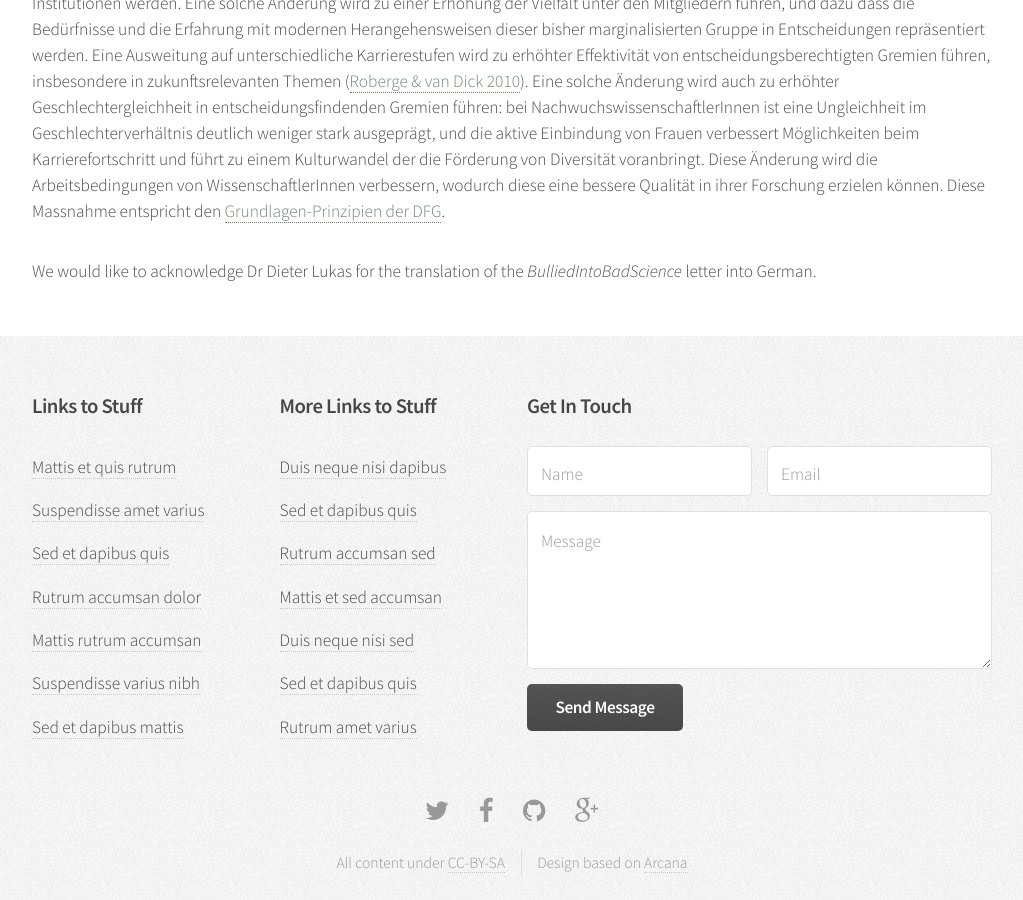
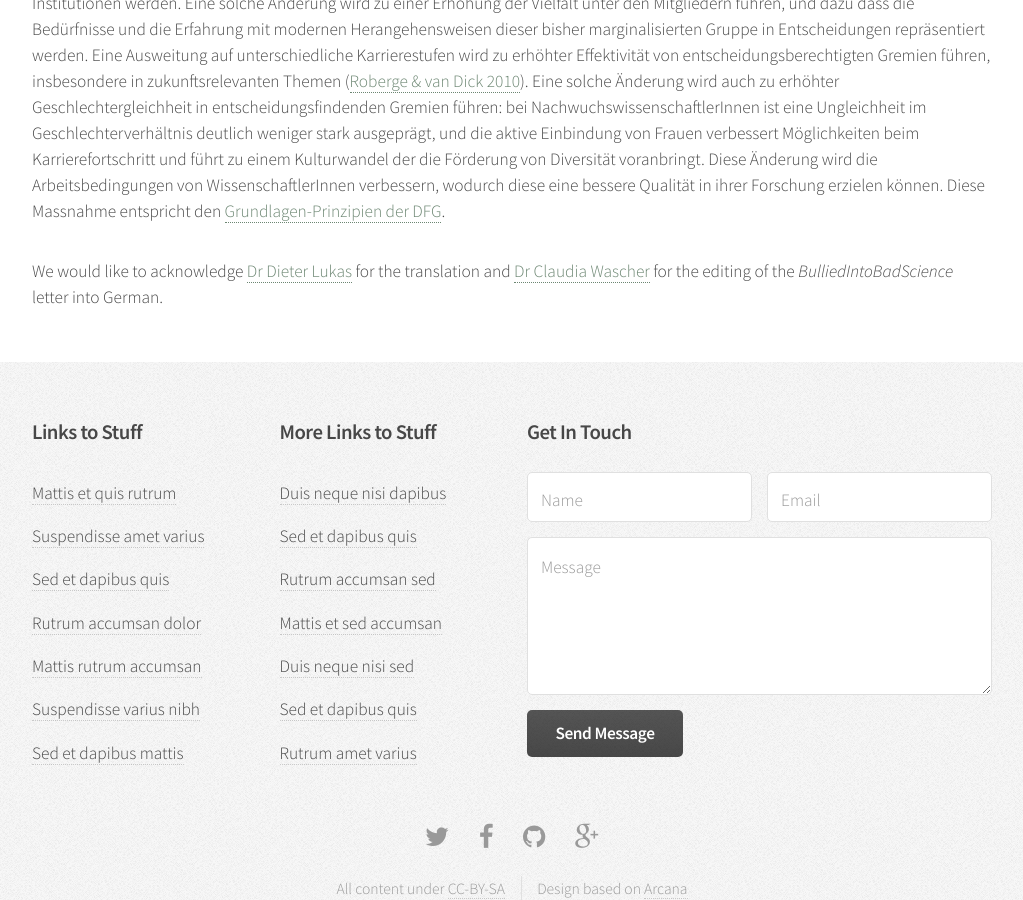
Before and after one commit to BulliedIntoBadScience/BulliedIntoBadScience.org, a Jekyll site: the page built from letter/index_de.html, in a window 1280 px wide and 900 px high, scrolled down 2513 px. Shown: the whole window, without its empty margins (128-1151 px from the left). Built offline with Jekyll 4.4.1, drawn with Linux system fonts in a browser that asks for light colours.

Commit message:
add credit for German translation

```diff
--- a/letter/index_de.html
+++ b/letter/index_de.html
@@ -248,9 +248,12 @@ layout: default
 
 	</ol>
 
-	<p>We would like to acknowledge Dr Dieter Lukas for the
-	translation of the <i>BulliedIntoBadScience</i> letter into
-	German.</p>
+        <p> We would like to
+        acknowledge <a href="http://dieterlukas.strikingly.com">Dr
+        Dieter Lukas</a> for the translation
+        and <a href="https://www.claudiawascher.com">Dr Claudia
+        Wascher</a> for the editing of
+        the <i>BulliedIntoBadScience</i> letter into German. </p>
 
       </article>
 
```
